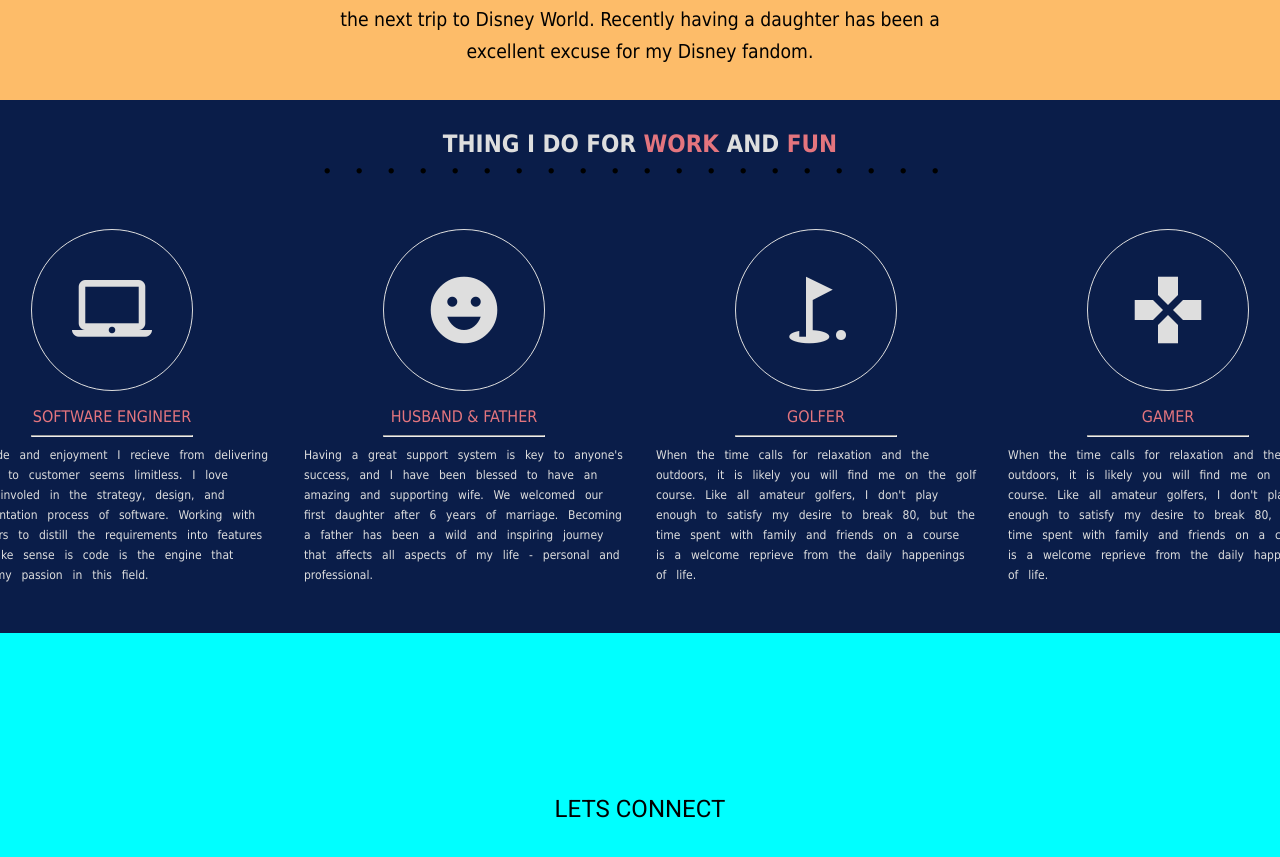
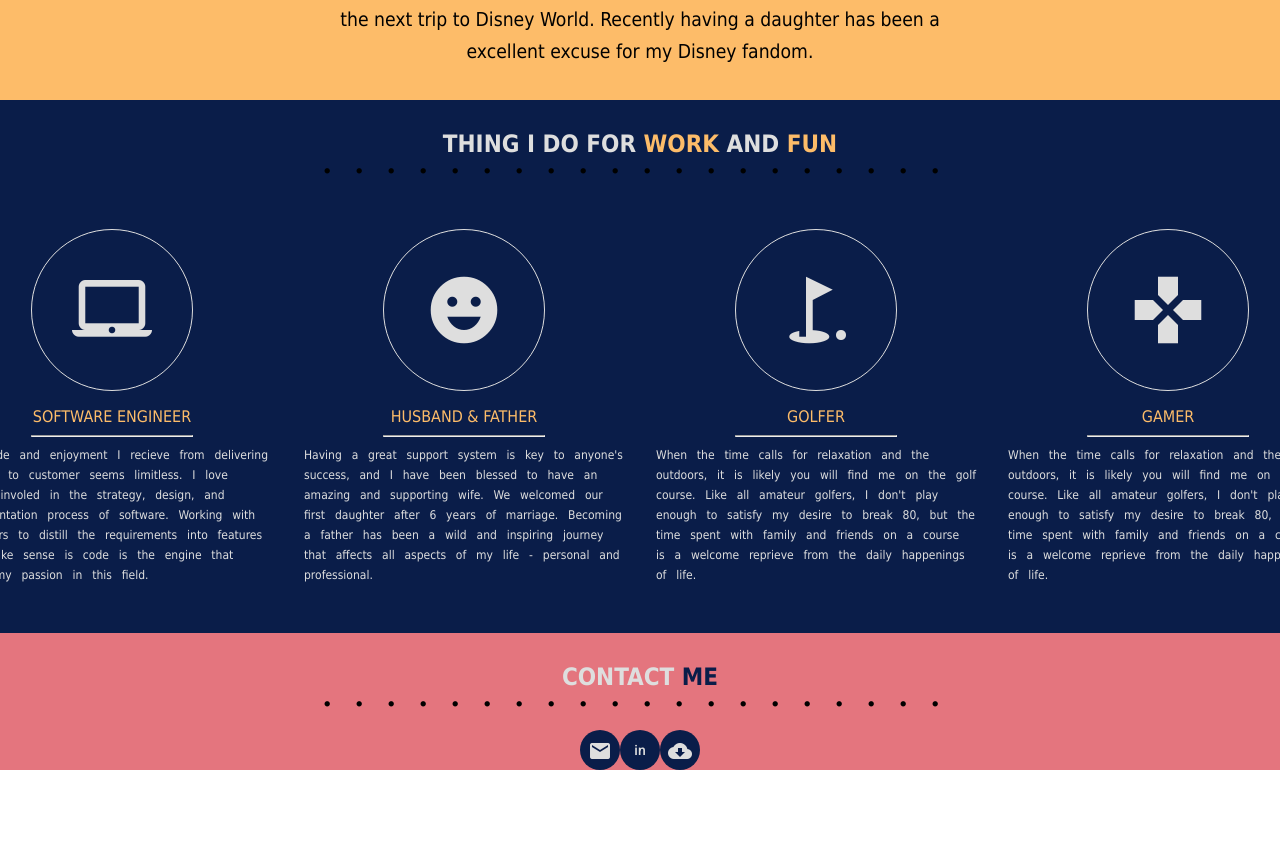
Before and after one commit to InnerGI/personal-website, an Angular app: page / in a window 1280 px wide. Shown: the part 1485-2342 px from the top of the page. After the commit the page ends 2255 px from the top, so only its background shows below. Built offline with nearby package versions, Linux system fonts and the light colour scheme.

Commit message:
Moved section border to its own component and implemented the base version of the contact section

```diff
--- a/src/app/app.component.scss
+++ b/src/app/app.component.scss
@@ -31,18 +31,3 @@ $navy: #0a1d49;
         color: $pink;
     }
 }
-
-.hero-border {
-
-    display: flex;
-    justify-content: flex-start;
-    padding-top: .75rem;
-
-    mat-icon {
-        font-size: .4rem;
-    }
-
-    div:not(:last-child) {
-        padding-right: .5rem;
-    }
-}
--- /dev/null
+++ b/src/app/circle-border/circle-border.component.html
@@ -0,0 +1,5 @@
+<div class="hero-border">
+    <div *ngFor="let icon of 20 | fill">
+        <mat-icon class="material-icons">lens</mat-icon>
+    </div>
+</div>
--- /dev/null
+++ b/src/app/circle-border/circle-border.component.scss
@@ -0,0 +1,14 @@
+.hero-border {
+
+    display: flex;
+    justify-content: flex-start;
+    padding-top: .75rem;
+
+    mat-icon {
+        font-size: .4rem;
+    }
+
+    div:not(:last-child) {
+        padding-right: .5rem;
+    }
+}
--- /dev/null
+++ b/src/app/circle-border/circle-border.component.ts
@@ -0,0 +1,15 @@
+import { Component, OnInit } from '@angular/core';
+
+@Component({
+  selector: 'app-circle-border',
+  templateUrl: './circle-border.component.html',
+  styleUrls: ['./circle-border.component.scss']
+})
+export class CircleBorderComponent implements OnInit {
+
+  constructor() { }
+
+  ngOnInit(): void {
+  }
+
+}
--- a/src/app/landing-page/about/about.component.html
+++ b/src/app/landing-page/about/about.component.html
@@ -2,11 +2,7 @@
     <div class="section-hero">
         <span>MY</span> STORY
     </div>
-    <div class="hero-border">
-        <div *ngFor="let icon of heroSectionBorderCount | fill">
-            <mat-icon class="material-icons">lens</mat-icon>
-        </div>
-    </div>
+    <app-circle-border></app-circle-border>
     <div id="about-section-content">
         <div id="about-me">
             As a professional in the software development field, I've spent the first seven years navigating the broad landscape of software
--- /dev/null
+++ b/src/app/landing-page/contact/contact.component.html
@@ -0,0 +1,17 @@
+<section id="contact">
+    <div class="section-hero text-accent-white">
+        CONTACT <span>ME</span>
+    </div>
+    <app-circle-border></app-circle-border>
+    <div id="contact-section-content">
+        <button mat-icon-button (click)="email()">
+            <mat-icon class="material-icons">email</mat-icon>
+         </button>
+         <button mat-icon-button (click)="goToLinkedIn()">
+            in
+         </button>
+        <button mat-icon-button (click)="downloadResume()">
+           <mat-icon class="material-icons">cloud_download</mat-icon>
+        </button>
+    </div>
+</section>
--- /dev/null
+++ b/src/app/landing-page/contact/contact.component.scss
@@ -0,0 +1,23 @@
+@use '../../app.component.scss';
+
+.section-hero {
+    span {
+        color: #0a1d49;
+    }
+}
+
+#contact {
+    flex: 1;
+    display: flex;
+    flex-direction: column;
+    align-items: center;
+    padding-top: 2rem;
+    background-color: #e4757e;
+
+    #contact-section-content {
+        button {
+            background-color: #0a1d49;
+            color: #DEDEDE
+        }
+    }
+}
--- /dev/null
+++ b/src/app/landing-page/contact/contact.component.ts
@@ -0,0 +1,27 @@
+import { Component, OnInit } from '@angular/core';
+
+@Component({
+  selector: 'app-contact-section',
+  templateUrl: './contact.component.html',
+  styleUrls: ['./contact.component.scss']
+})
+export class ContactComponent implements OnInit {
+
+    constructor() { }
+
+    ngOnInit(): void {
+    }
+
+    public downloadResume(): void {
+        console.log('resume');
+    }
+
+    public email(): void {
+        console.log('email');
+    }
+
+    public goToLinkedIn(): void {
+        console.log('linkedIn');
+    }
+
+}
--- a/src/app/landing-page/landing-page.component.html
+++ b/src/app/landing-page/landing-page.component.html
@@ -3,7 +3,5 @@
     <app-about-section></app-about-section>
     <!-- TODO: Make sections components and calculate the viewportHeight * ratio in the component -->
     <app-passion-section></app-passion-section>
-    <section [ngStyle]="{'min-height' : viewportHeight * .50 + 'px'}">
-        <h1>LETS CONNECT</h1>
-    </section>
+    <app-contact-section></app-contact-section>
 </div>
--- a/src/app/landing-page/passion/passion.component.html
+++ b/src/app/landing-page/passion/passion.component.html
@@ -2,16 +2,12 @@
     <div class="section-hero text-accent-white">
         THING I DO FOR <span>WORK</span> AND <span>FUN</span>
     </div>
-    <div class="hero-border">
-        <div *ngFor="let icon of 20 | fill">
-            <mat-icon class="material-icons">lens</mat-icon>
-        </div>
-    </div>
+    <app-circle-border></app-circle-border>
     <div id="passion-section-content">
         <div id="software">
             <mat-icon [@hoverPassion]=engineerState class="material-icons" (mouseover)="onHover('engineerState')" (mouseleave)="onHover('engineerState')">laptop_mac</mat-icon>
             <div class="descriptions">
-                <span class="text-accent-pink">SOFTWARE ENGINEER</span>
+                <span class="text-accent-yellow">SOFTWARE ENGINEER</span>
                 <hr>
                 <div class="description-details">
                     {{engineerDesc}}
@@ -21,7 +17,7 @@
         <div id="family">
             <mat-icon [@hoverPassion]=familyState class="material-icons" (mouseover)="onHover('familyState')" (mouseleave)="onHover('familyState')">emoji_emotions</mat-icon>
             <div class="descriptions">
-                <span class="text-accent-pink">HUSBAND & FATHER</span>
+                <span class="text-accent-yellow">HUSBAND & FATHER</span>
                 <hr>
                 <div class="description-details">
                     {{familyDesc}}
@@ -31,7 +27,7 @@
         <div id="golf">
             <mat-icon [@hoverPassion]=golferState class="material-icons" (mouseover)="onHover('golferState')" (mouseleave)="onHover('golferState')">golf_course</mat-icon>
             <div class="descriptions">
-                <span class="text-accent-pink">GOLFER</span>
+                <span class="text-accent-yellow">GOLFER</span>
                 <hr>
                 <div class="description-details">
                     {{golferDesc}}
@@ -41,7 +37,7 @@
         <div id="game">
             <mat-icon [@hoverPassion]=gamerState class="material-icons" (mouseover)="onHover('gamerState')" (mouseleave)="onHover('gamerState')">gamepad</mat-icon>
             <div class="descriptions">
-                <span class="text-accent-pink">GAMER</span>
+                <span class="text-accent-yellow">GAMER</span>
                 <hr>
                 <div class="description-details">
                     {{gamerDesc}}
--- a/src/app/landing-page/passion/passion.component.scss
+++ b/src/app/landing-page/passion/passion.component.scss
@@ -1,4 +1,10 @@
 @use '../../app.component.scss';
+
+.section-hero {
+    span {
+        color: #fdbc69;
+    }
+}
 
 #passion {
     flex: 1;
```
Also changed, not shown: src/app/app.module.ts (+8 -2 lines), 2 other files (tests, documents, lock files or other folders).
